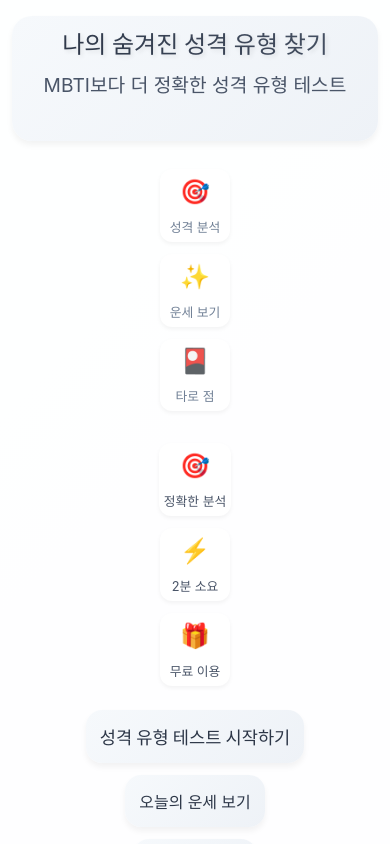
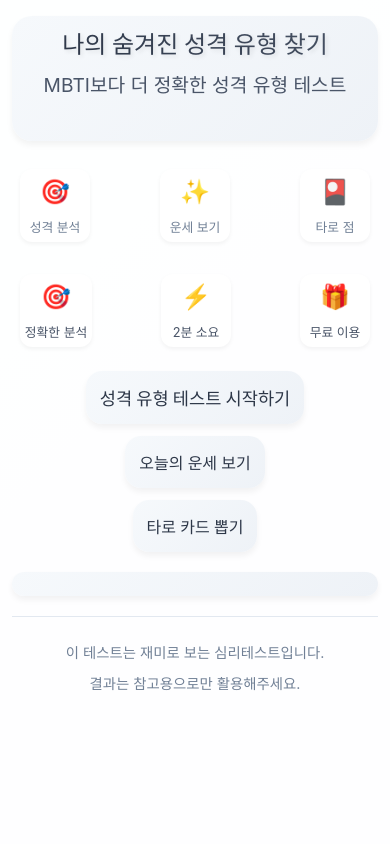
Before and after one commit to qlsl1198/fortune, a React (Vite) app: page / in a window 390 px wide. Shown: the top 844 px of the page. Built offline with nearby package versions, Linux system fonts and the light colour scheme.

Commit message:
style: 모바일에서 stats와 features 가로 배치로 수정

```diff
--- a/src/App.css
+++ b/src/App.css
@@ -77,6 +77,7 @@ h1 {
   border-radius: 12px;
   box-shadow: 0 2px 4px rgba(0, 0, 0, 0.05);
   transition: transform 0.3s ease;
+  flex-shrink: 0;
 }
 
 .stat-item:hover {
@@ -120,6 +121,7 @@ h1 {
   border-radius: 12px;
   box-shadow: 0 2px 4px rgba(0, 0, 0, 0.05);
   transition: transform 0.3s ease;
+  flex-shrink: 0;
 }
 
 .feature-item:hover {
@@ -474,17 +476,17 @@ h1 {
   }
 
   .stats {
-    flex-direction: column;
-    gap: 12px;
-    margin: 16px 0;
-    padding: 12px;
+    padding: 0.5rem;
+    margin: 1rem 0;
+    justify-content: flex-start;
+    gap: 0.5rem;
   }
 
   .features {
-    flex-direction: column;
-    gap: 12px;
-    margin: 16px 0;
-    padding: 12px;
+    padding: 0.5rem;
+    margin: 1rem 0;
+    justify-content: flex-start;
+    gap: 0.5rem;
   }
 
   .menu-buttons {
@@ -526,6 +528,25 @@ h1 {
 
   .test-description h3 {
     font-size: 1.1rem;
+  }
+}
+
+@media (max-width: 360px) {
+  .stats, .features {
+    padding: 0.3rem;
+  }
+
+  .stat-item, .feature-item {
+    min-width: 60px;
+    padding: 0.2rem;
+  }
+
+  .stat-number, .feature-icon {
+    font-size: 1.3rem;
+  }
+
+  .stat-label, .feature-text {
+    font-size: 0.7rem;
   }
 }
 
```
Also changed, not shown: 1 other file (tests, documents, lock files or other folders).
